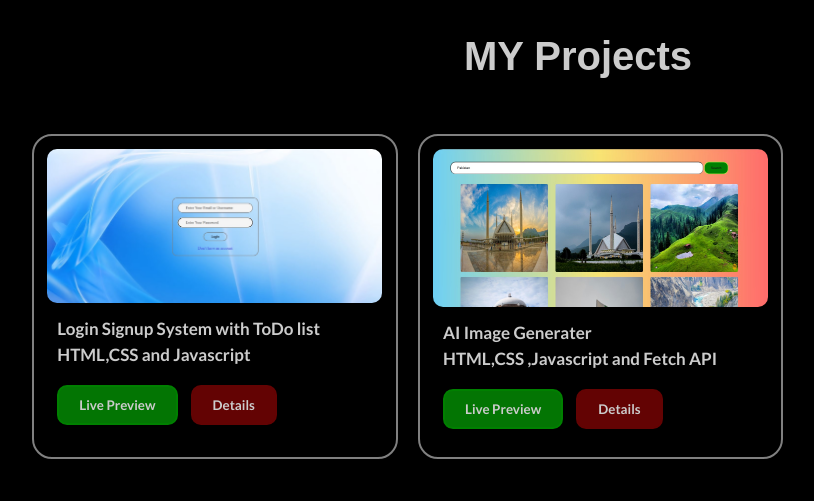
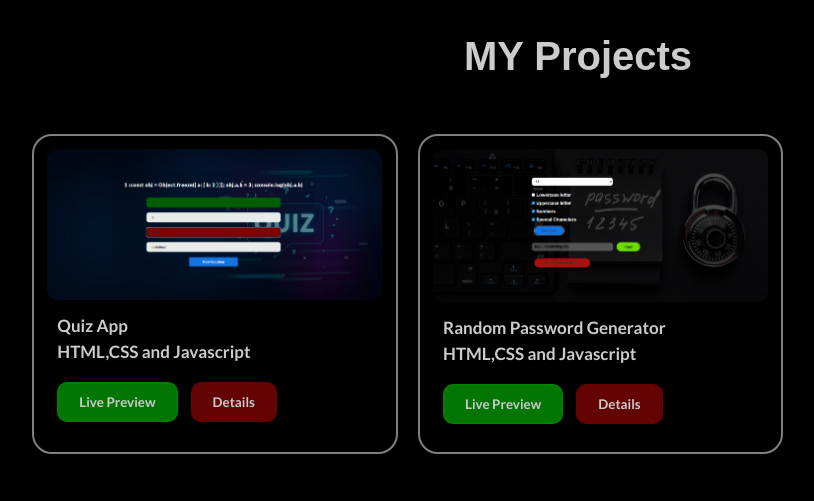
Before and after one commit to dayyanfahad2010/My-Portfolio, a plain HTML site: page index.html in a window 1280 px wide. Shown: the part 3700-4201 px from the top of the page, without its empty margins (62-876 px from the left). Drawn offline with Linux system fonts and the light colour scheme.

Commit message:
updated code

```diff
--- a/assets/js/script.js
+++ b/assets/js/script.js
@@ -37,6 +37,8 @@ projectdiv[8].style.display='none'
 projectdiv[9].style.display='none'
 projectdiv[10].style.display='none'
 projectdiv[11].style.display='none'
+projectdiv[12].style.display='none'
+projectdiv[13].style.display='none'
 loadMoreBtn.onclick=()=>{
     if(loadMoreBtn.textContent==="Load More"){
         projectdiv[6].style.display='block'
@@ -45,6 +47,8 @@ loadMoreBtn.onclick=()=>{
         projectdiv[9].style.display='block'
         projectdiv[10].style.display='block'
         projectdiv[11].style.display='block'
+        projectdiv[12].style.display='block'
+        projectdiv[13].style.display='block'
         loadMoreBtn.textContent="Load less"
     }
     else if(loadMoreBtn.textContent==="Load less"){
@@ -54,6 +58,8 @@ loadMoreBtn.onclick=()=>{
         projectdiv[9].style.display='none'
         projectdiv[10].style.display='none'
         projectdiv[11].style.display='none'
+        projectdiv[12].style.display='none'
+        projectdiv[13].style.display='none'
         loadMoreBtn.textContent="Load More"
     }
 }
--- a/index.html
+++ b/index.html
@@ -129,6 +129,24 @@
     <div id="projects">
         <h2>MY Projects</h2>
         <div class="project-main">
+            <div class="project">
+                <img src="assets/images/quizapp.png" >
+                <div class="information-div">
+                    <h5>Quiz App</h5>
+                    <h5>HTML,CSS and Javascript</h5>
+                    <button id="quiz_app" onclick="window.open('https://quiz-app-by-dayyan-fahad-30.netlify.app/','_blank')" class="preview">Live Preview</button>
+                    <button class="preview details">Details</button>
+                </div>
+            </div>
+            <div class="project">
+                <img src="assets/images/randompass.png" >
+                <div class="information-div">
+                    <h5>Random Password Generator</h5>
+                    <h5>HTML,CSS and Javascript</h5>
+                    <button id="quiz_app" onclick="window.open('https://random-password-generator-30.netlify.app/','_blank')" class="preview">Live Preview</button>
+                    <button class="preview details">Details</button>
+                </div>
+            </div>
             <div class="project">
                 <img src="assets/images/login-signup-with-todolist.jpg" >
                 <div class="information-div">
```
Also changed, not shown: assets/images/Screenshot 2025-11-14 091733.jpg (added), assets/images/quizapp.png (added), assets/images/randompass.png (added).
